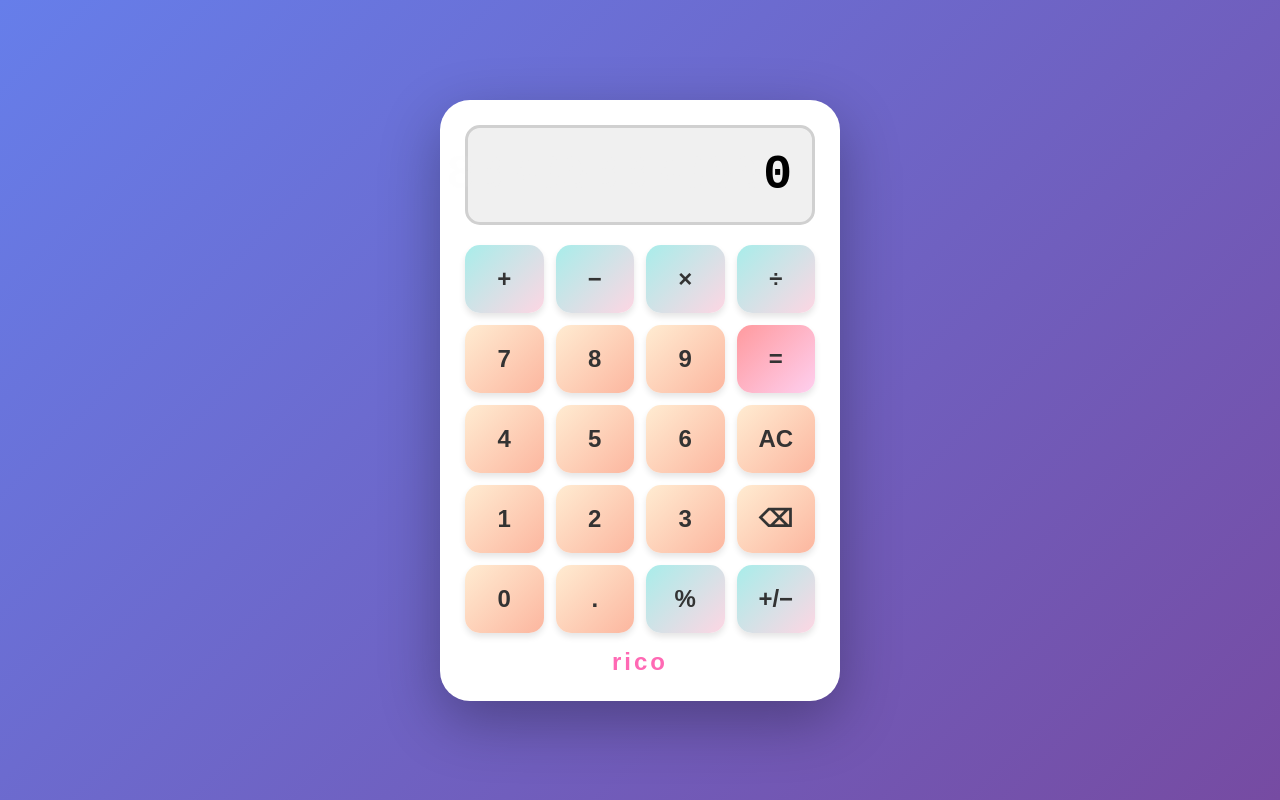
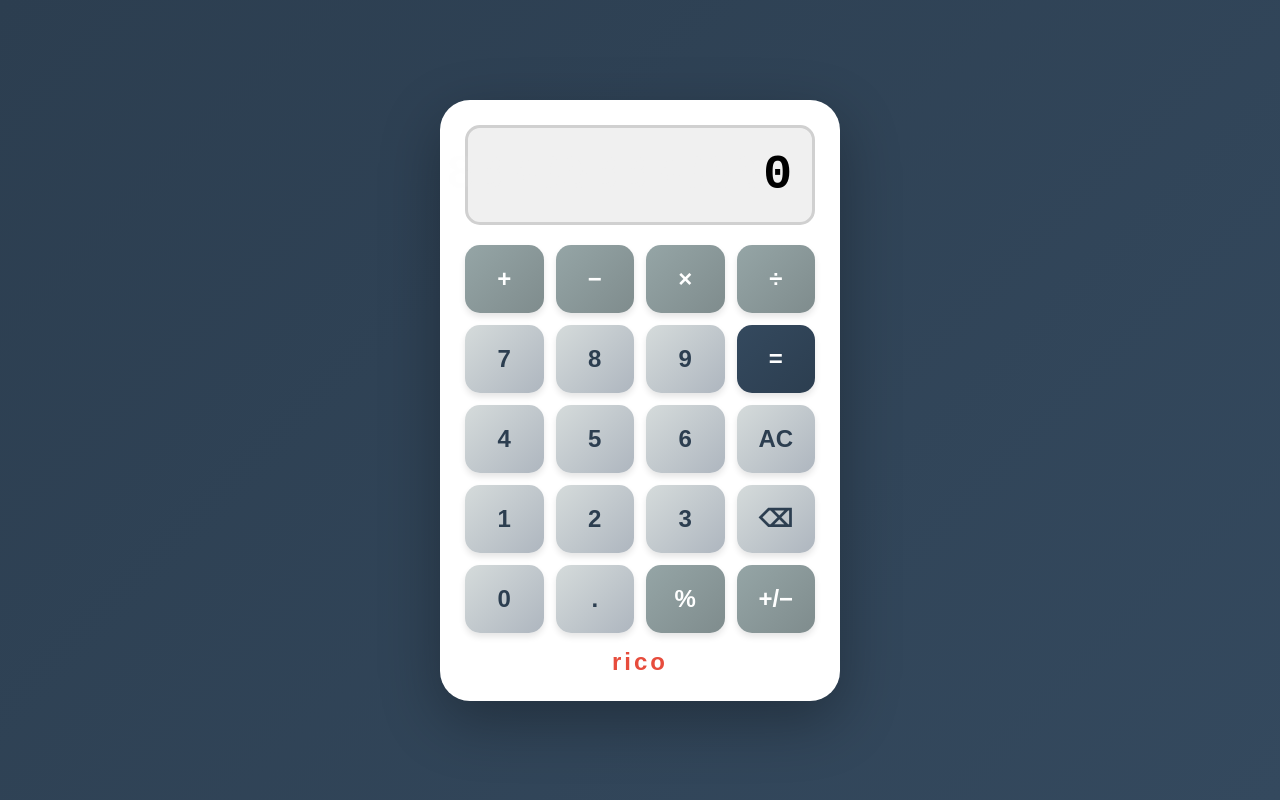
Before and after one commit to rico018018/ricofirstrepo, a plain HTML site: page src/keisanki/index.html in a window 1280 px wide. Drawn offline with Linux system fonts and the light colour scheme.

Commit message:
シックな色にした

```diff
--- a/src/keisanki/index.html
+++ b/src/keisanki/index.html
@@ -13,7 +13,7 @@
 
         body {
             font-family: Arial, sans-serif;
-            background: linear-gradient(135deg, #667eea 0%, #764ba2 100%);
+            background: linear-gradient(135deg, #2c3e50 0%, #34495e 100%);
             display: flex;
             justify-content: center;
             align-items: center;
@@ -83,8 +83,8 @@
             border: none;
             border-radius: 15px;
             cursor: pointer;
-            background: linear-gradient(135deg, #f5f7fa 0%, #c3cfe2 100%);
-            color: #333;
+            background: linear-gradient(135deg, #ecf0f1 0%, #bdc3c7 100%);
+            color: #2c3e50;
             box-shadow: 0 4px 6px rgba(0, 0, 0, 0.1);
         }
 
@@ -95,18 +95,20 @@
 
         /* 数字ボタン */
         .number-btn {
-            background: linear-gradient(135deg, #ffecd2 0%, #fcb69f 100%);
+            background: linear-gradient(135deg, #d5dbdb 0%, #aeb6bf 100%);
         }
 
         /* 演算子ボタン */
         .operator-btn {
-            background: linear-gradient(135deg, #a8edea 0%, #fed6e3 100%);
+            background: linear-gradient(135deg, #95a5a6 0%, #7f8c8d 100%);
+            color: white;
             font-weight: bold;
         }
 
         /* =ボタン */
         .equals-btn {
-            background: linear-gradient(135deg, #ff9a9e 0%, #fecfef 100%);
+            background: linear-gradient(135deg, #34495e 0%, #2c3e50 100%);
+            color: white;
             grid-column: span 1;
         }
 
@@ -115,7 +117,7 @@
             text-align: center;
             font-size: 24px;
             font-weight: bold;
-            color: #ff69b4;
+            color: #e74c3c;
             font-family: 'Arial', sans-serif;
             letter-spacing: 3px;
             margin-top: 10px;
```
Also changed, not shown: 1 other file.
